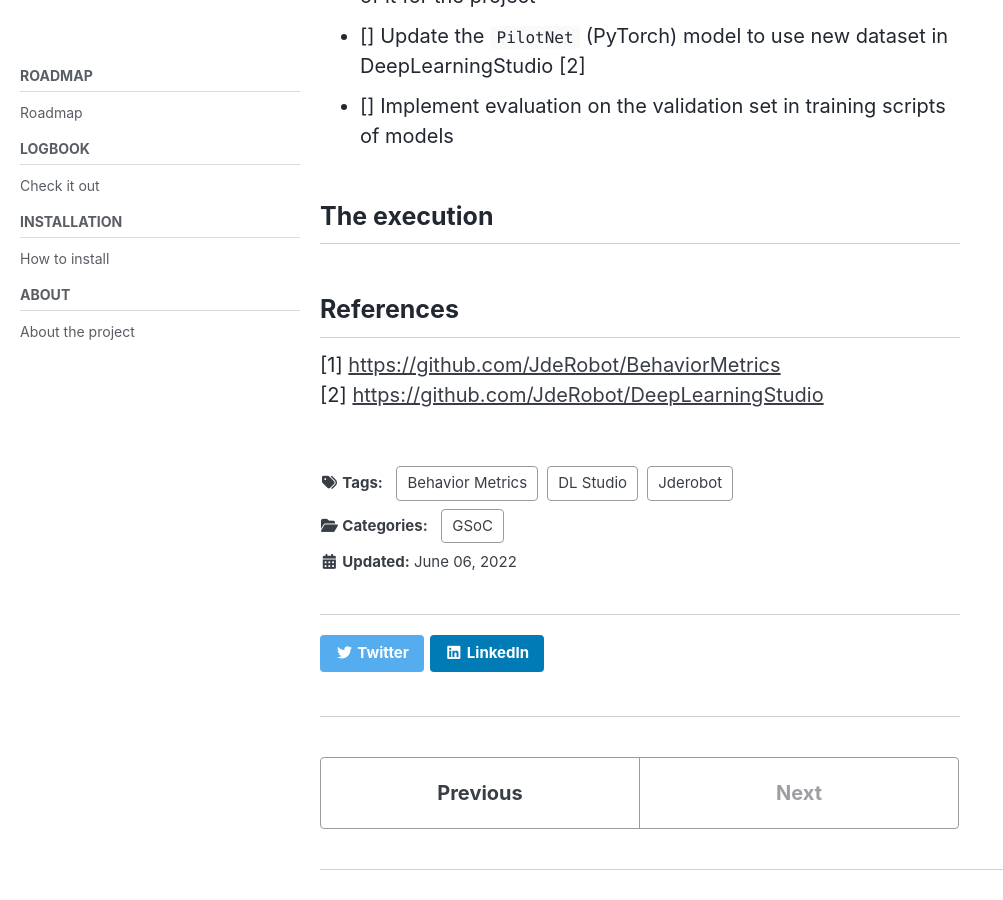
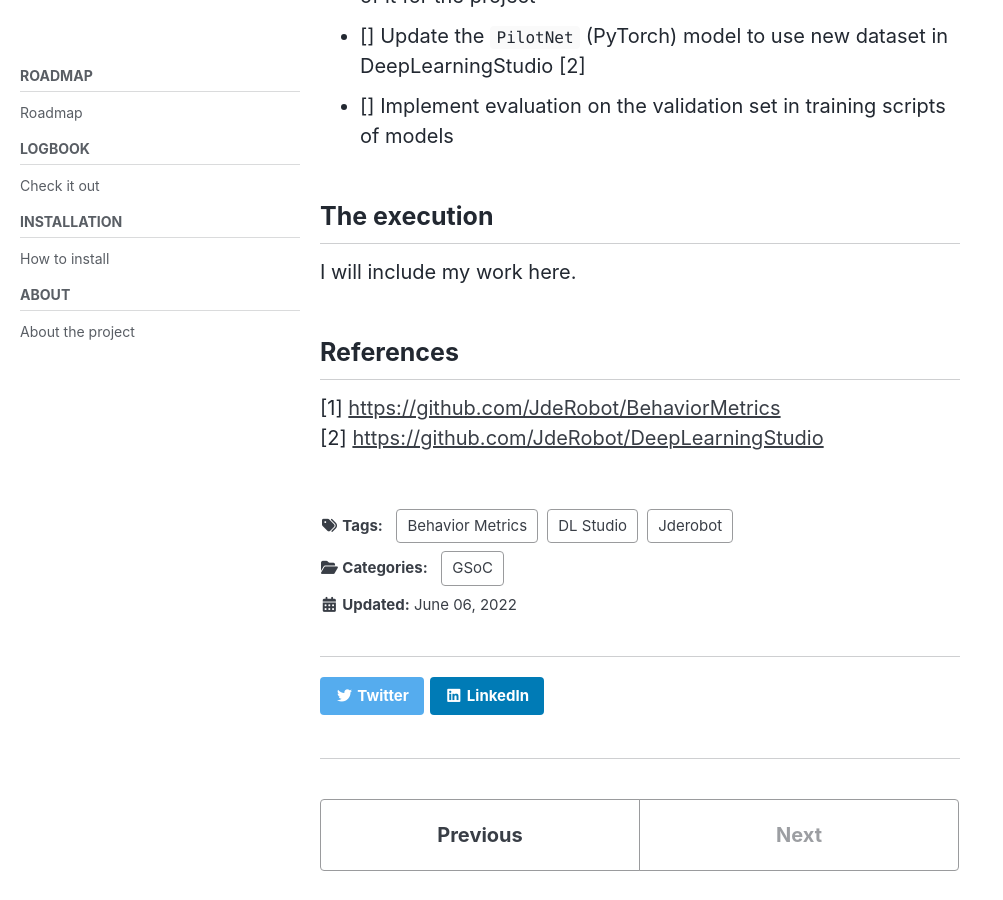
Before and after one commit to TheRoboticsClub/gsoc2022-Nikhil_Paliwal, a Jekyll site: the page built from docs/_posts/2022-06-06-Community-Bonding-Week-2.md, in a window 1280 px wide and 900 px high, scrolled down 930 px. Shown: the whole window, without its empty margins (0-1003 px from the left). Built offline with Jekyll 4.4.1, drawn with Linux system fonts in a browser that asks for light colours; cached includes are drawn as plain includes; nearby versions of some CDN libraries.

Commit message:
Additional info

```diff
--- a/docs/_posts/2022-06-06-Community-Bonding-Week-2.md
+++ b/docs/_posts/2022-06-06-Community-Bonding-Week-2.md
@@ -36,8 +36,7 @@ Through the discussion, we identify potential issues which need to be worked on
 
 ## The execution
 
-
-
+I will include my work here.
 
 ## References
 
```
